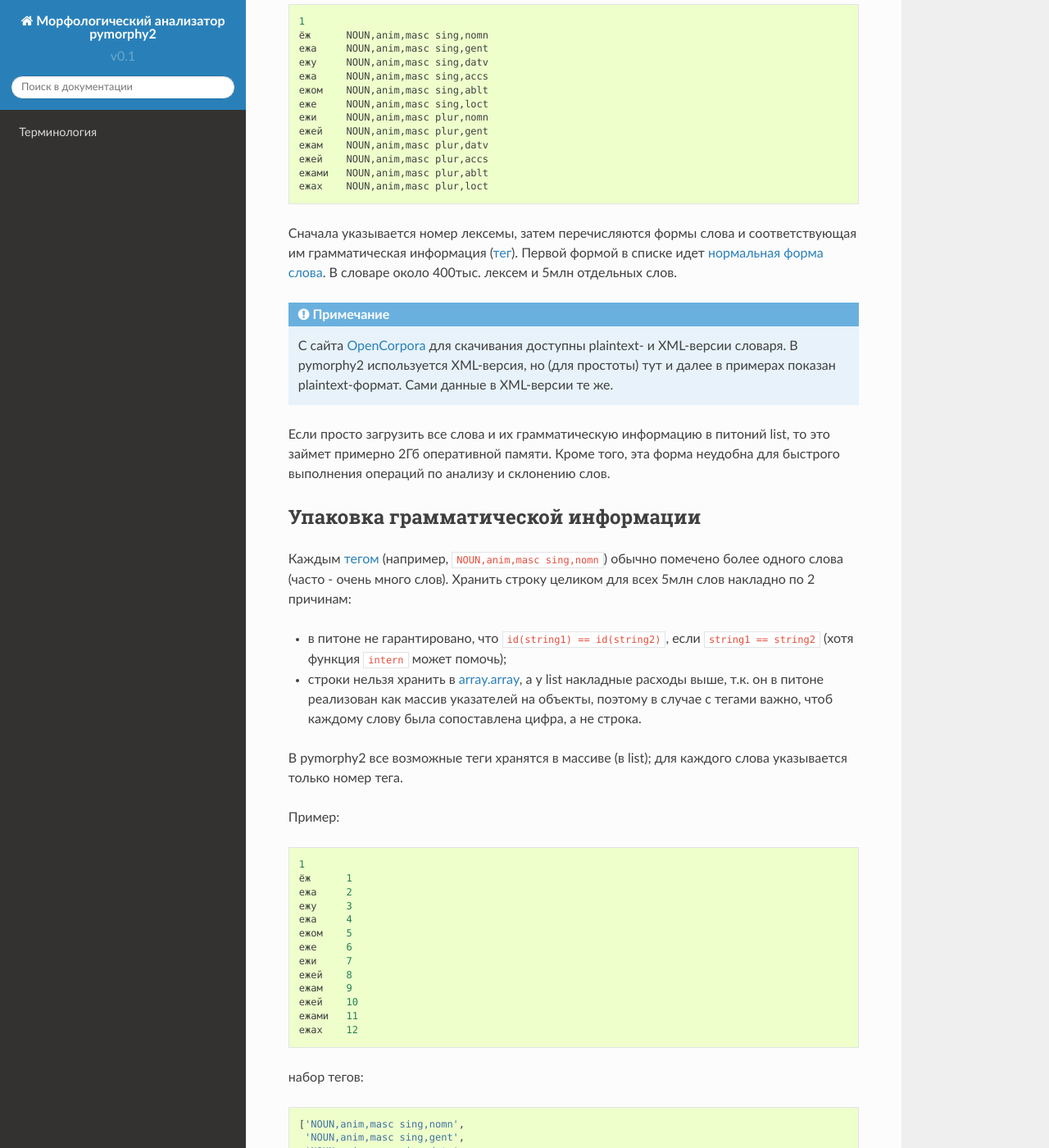
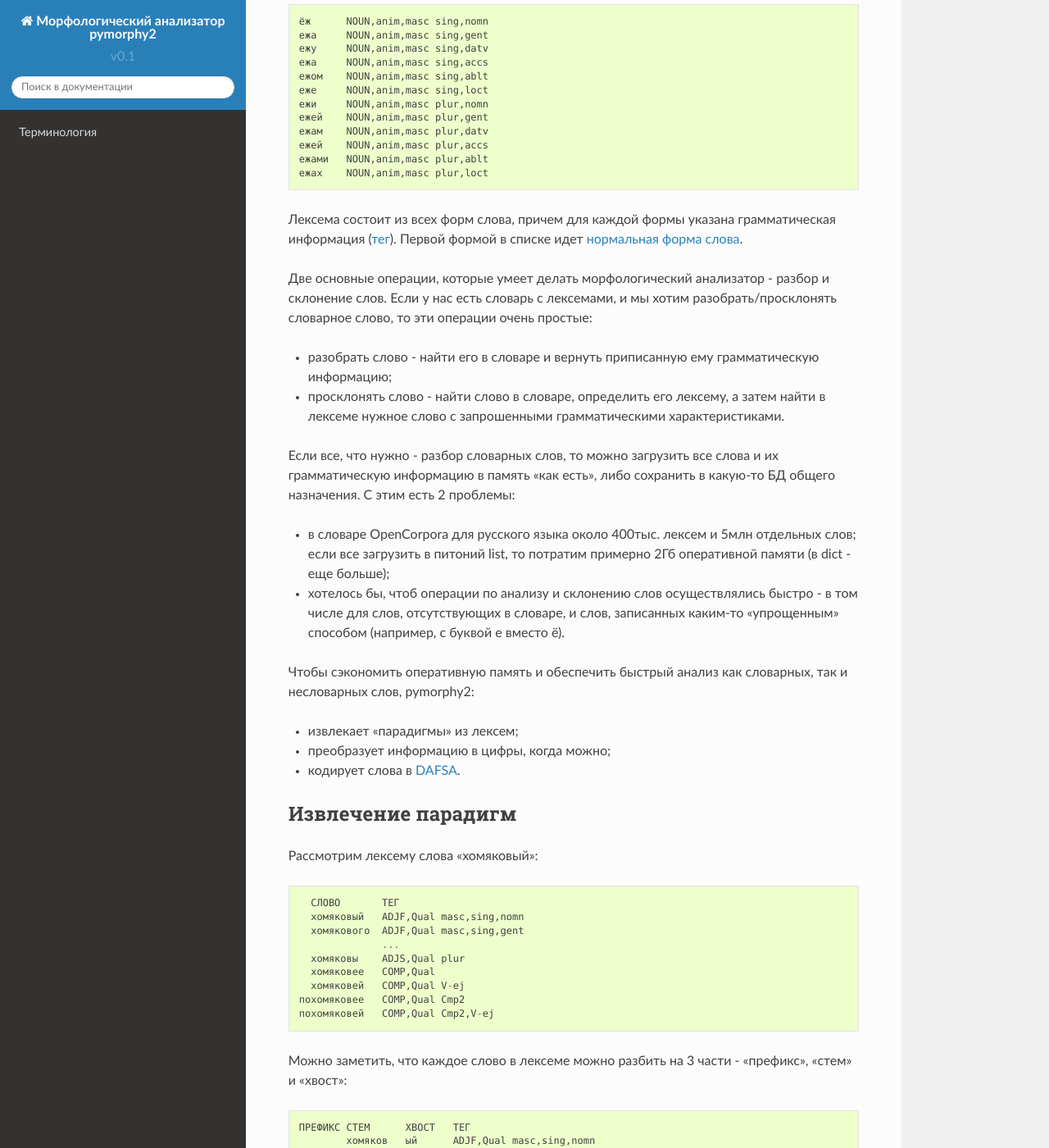
Before and after one commit to pymorphy2/pymorphy2, a Sphinx documentation site: the page built from docs/internals/dict.rst, in a window 1280 px wide and 1400 px high, scrolled down 355 px. Shown: the whole window at 82% size. Built offline with Sphinx 7.4.7 and the Read the Docs theme 2.0.0, drawn with Linux system fonts in a browser that asks for light colours; pages that are not in the unit, such as notebooks, are missing from menus; some of the changed text lies outside the part shown.

Commit message:
DOC simplify internals documentation

```diff
--- a/docs/internals/dict.rst
+++ b/docs/internals/dict.rst
@@ -8,13 +8,12 @@
 
 .. _OpenCorpora: http://opencorpora.org
 
-Упаковка словаря
+Исходный словарь
 ----------------
 
 Исходный словарь из OpenCorpora_ представляет собой файл,
 в котором слова объединены в :term:`лексемы <лексема>` следующим образом::
 
-    1
     ёж      NOUN,anim,masc sing,nomn
     ежа     NOUN,anim,masc sing,gent
     ежу     NOUN,anim,masc sing,datv
@@ -28,157 +27,120 @@
     ежами   NOUN,anim,masc plur,ablt
     ежах    NOUN,anim,masc plur,loct
 
-Сначала указывается номер лексемы, затем перечисляются формы слова и
-соответствующая им грамматическая информация (:term:`тег`).
-Первой формой в списке идет :term:`нормальная форма слова`.
-В словаре около 400тыс. лексем и 5млн отдельных слов.
+Лексема состоит из всех форм слова, причем для каждой формы указана
+грамматическая информация (:term:`тег`). Первой формой в списке идет
+:term:`нормальная форма слова`.
 
-.. note::
+Две основные операции, которые умеет делать морфологический
+анализатор - разбор и склонение слов. Если у нас есть словарь с лексемами,
+и мы хотим разобрать/просклонять словарное слово, то эти операции
+очень простые:
 
-    С сайта OpenCorpora_ для скачивания доступны plaintext- и XML-версии
-    словаря. В pymorphy2 используется XML-версия, но (для простоты) тут
-    и далее в примерах показан plaintext-формат. Сами данные в XML-версии
-    те же.
+* разобрать слово - найти его в словаре и вернуть приписанную ему
+  грамматическую информацию;
+* просклонять слово - найти слово в словаре, определить его лексему, а затем
+  найти в лексеме нужное слово с запрошенными грамматическими характеристиками.
 
-Если просто загрузить все слова и их грамматическую информацию в питоний list,
-то это займет примерно 2Гб оперативной памяти. Кроме того, эта форма
-неудобна для быстрого выполнения операций по анализу и склонению слов.
+Если все, что нужно - разбор словарных слов, то можно загрузить все слова
+и их грамматическую информацию в память "как есть", либо сохранить в какую-то
+БД общего назначения. С этим есть 2 проблемы:
 
-Упаковка грамматической информации
-----------------------------------
+* в словаре OpenCorpora для русского языка около 400тыс. лексем и
+  5млн отдельных слов; если все загрузить в питоний list,
+  то потратим примерно 2Гб оперативной памяти (в dict - еще больше);
+* хотелось бы, чтоб операции по анализу и склонению слов осуществлялись
+  быстро - в том числе для слов, отсутствующих в словаре, и слов, записанных
+  каким-то "упрощенным" способом (например, с буквой е вместо ё).
 
-Каждым :term:`тегом <тег>` (например, ``NOUN,anim,masc sing,nomn``)
-обычно помечено более одного слова (часто - очень много слов).
-Хранить строку целиком для всех 5млн слов накладно по 2 причинам:
+Чтобы сэкономить оперативную память и обеспечить быстрый анализ как
+словарных, так и несловарных слов, pymorphy2:
 
-- в питоне не гарантировано, что ``id(string1) == id(string2)``, если
-  ``string1 == string2`` (хотя функция ``intern`` может помочь);
-- строки нельзя хранить в `array.array`_, а у list накладные расходы выше,
-  т.к. он в питоне реализован как массив указателей на объекты, поэтому
-  в случае с тегами важно, чтоб каждому слову была сопоставлена цифра,
-  а не строка.
+* извлекает "парадигмы" из лексем;
+* преобразует информацию в цифры, когда можно;
+* кодирует слова в DAFSA_.
 
-.. _array.array: http://docs.python.org/3/library/array.html
-
-В pymorphy2 все возможные теги хранятся в массиве (в list); для каждого слова
-указывается только номер тега.
-
-Пример::
-
-    1
-    ёж      1
-    ежа     2
-    ежу     3
-    ежа     4
-    ежом    5
-    еже     6
-    ежи     7
-    ежей    8
-    ежам    9
-    ежей    10
-    ежами   11
-    ежах    12
-
-набор тегов::
-
-    ['NOUN,anim,masc sing,nomn',
-     'NOUN,anim,masc sing,gent',
-     'NOUN,anim,masc sing,datv',
-     'NOUN,anim,masc sing,accs',
-     'NOUN,anim,masc sing,ablt',
-     'NOUN,anim,masc sing,loct',
-     'NOUN,anim,masc plur,nomn',
-     'NOUN,anim,masc plur,gent',
-     'NOUN,anim,masc plur,datv',
-     'NOUN,anim,masc plur,accs',
-     'NOUN,anim,masc plur,ablt',
-     'NOUN,anim,masc plur,loct',
-     # ...
-     ]
+.. _DAFSA: http://en.wikipedia.org/wiki/Directed_acyclic_word_graph
 
 .. _paradigms:
 
-Парадигмы
----------
+Извлечение парадигм
+-------------------
 
-Изначально в словаре из OpenCorpora_ нет понятия :term:`парадигмы <парадигма>`
-слова (парадигма - это образец для склонени или спряжения слов).
-В pymorphy2 выделенные явным образом словоизменительные парадигмы необходимы
-для того, чтоб склонять неизвестные слова (т.к. при этом нужны образцы
-для склонения).
+Рассмотрим лексему слова "хомяковый"::
 
-.. note::
+      СЛОВО       ТЕГ
+      хомяковый   ADJF,Qual masc,sing,nomn
+      хомякового  ADJF,Qual masc,sing,gent
+                  ...
+      хомяковы    ADJS,Qual plur
+      хомяковее   COMP,Qual
+      хомяковей   COMP,Qual V-ej
+    похомяковее   COMP,Qual Cmp2
+    похомяковей   COMP,Qual Cmp2,V-ej
 
-    Для других операций явно выделенные парадигмы тоже могут быть удобными,
-    хотя все, кроме склонения неизвестных слов, можно было бы выполнять
-    достаточно быстро и без явно выделенных парадигм.
+Можно заметить, что каждое слово в лексеме можно разбить
+на 3 части - "префикс", "стем" и "хвост"::
 
-Пример исходной лексемы::
+    ПРЕФИКС СТЕМ      ХВОСТ   ТЕГ
+            хомяков   ый      ADJF,Qual masc,sing,nomn
+            хомяков   ого     ADJF,Qual masc,sing,gent
+                      ...
+            хомяков   ы       ADJS,Qual plur
+            хомяков   ее      COMP,Qual
+            хомяков   ей      COMP,Qual V-ej
+        по  хомяков   ее      COMP,Qual Cmp2
+        по  хомяков   ей      COMP,Qual Cmp2,V-ej
 
-    тихий   100
-    тихого  102
-    тихому  105
-    ...
-    тише    124
-    потише  148
+"Стем" тут - часть слова, общая для всех слов в лексеме. Откинем его::
 
-У слов в этой лексеме есть неизменяемая часть (:term:`стем` "ти"),
-изменяемое "окончание" и необязательный "префикс" ("по"). Выделив у
-каждой формы "окончание" и "префикс", можно разделить лексему на
-стем и таблицу для склонения::
+    ПРЕФИКС           ХВОСТ   ТЕГ
+                      ый      ADJF,Qual masc,sing,nomn
+                      ого     ADJF,Qual masc,sing,gent
+                      ...
+                      ы       ADJS,Qual plur
+                      ее      COMP,Qual
+                      ей      COMP,Qual V-ej
+        по            ее      COMP,Qual Cmp2
+        по            ей      COMP,Qual Cmp2,V-ej
 
-    стем: ти
-    таблица для склонения ("окончание", номер тега, "префикс"):
+По этой новой таблице можно склонять не только слово "хомяковый",
+но и другие слова - например, "красивый" или даже "бутявковый".
+Полученная таблица - это и есть :term:`парадигма`,
+образец для склонения или спряжения слов.
 
-        "хий"      100  ""
-        "хого"     102  ""
-        "хому"     105  ""
-        ...
-        "ше"       124  ""
-        "ше"       125  "по"
+При компиляции словаря OpenCorpora pymorphy2 для каждой лексемы определяет
+ее парадигму. Для русского языка получается примерно 3 тысячи
+уникальных парадигм (из примерно 400 лексем).
 
-Для многих :term:`лексем <лексема>` таблицы для склонения получаются
-одинаковыми. В pymorphy2 выделенные таким образом таблицы для склонения
-принимаются за парадигмы.
+Имея парадигмы, не нужно хранить все лексемы и информацию о том,
+к какой лексеме принадлежит слово - достаточно сохранить парадигмы
+и информацию о том, по какой парадигме слово изменяется.
 
-"Окончания" и "префиксы" в парадигмах повторяются, и хорошо
-бы их не хранить по многу раз (а еще лучше - создавать
-поменьше питоньих объектов для них), поэтому все возможные
-"окончания" хранятся в отдельном массиве, а в парадигме указывается
-только номер "окончания"; с "префиксами" - то же самое.
+Хранение парадигм
+-----------------
 
-В итоге получается примерно так::
+Чтобы хранить парадигмы более компактно, они преобразуются в массивы чисел.
+Префиксам, "хвостам" и тегам присваиваются номера, и в парадигмах хранятся
+только эти номера. Строки с префиксами, хвостами и тегами хранятся отдельно,
+в питоньих list. Номер строки - это просто ее индекс.
 
-    55      100     0
-    56      102     0
-    57      105     0
-    ...
-    73      124     0
-    73      125     1
+Пример закодированой таким образом парадигмы::
 
-.. note::
+    prefix_id        suffix_id   tag_id
+            0        66          78
+            0        67          79
+                     ...
+            0        37          94
+            0        82          95
+            0        121         96
+            1        82          97
+            1        121         98
 
-    Сейчас все возможные окончания парадигм хранятся в list;
-    возможно, было бы более эффективно хранить их в DAWG или Trie и
-    использовать perfect hash для сопоставления индекс <-> слово,
-    но сейчас это не реализовано.
-
-Линеаризация парадигм
----------------------
-
-Тройки "окончание, номер грамматической информации, префикс" в tuple хранить
-расточительно, т.к. этих троек получается очень много (сотни тысяч),
-а каждый tuple требует дополнительной памяти::
-
-    >>> import sys
-    >>> sys.getsizeof(tuple())
-    56
-
-Поэтому каждая парадигма упаковывается в одномерный массив: сначала идут
-все номера окончаний, потом все номера тегов, потом все номера
+Каждая парадигма упаковывается в одномерный массив (`array.array`_):
+сначала идут все номера хвостов, потом все номера тегов, потом все номера
 префиксов::
 
-    55 56 57 ... 73 73 | 100 102 105 ... 124 125 | 0 0 0 ... 0 1
+    66 67 ... 37 82 121 82 121 | 78 79 ... 94 95 96 97 98 | 0 0 ... 0 0 0 1 1
 
 Пусть парадигма состоит из N форм слов; в массиве будет тогда N*3 элементов.
 Данные о i-й форме можно получить с помощью индексной арифметики:
@@ -186,21 +148,25 @@
 (индексация с 0) будет лежать в элементе массива с номером ``N + 2``,
 а номер префикса для этой же формы - в элементе ``N*2 + 2``.
 
-Хранить числа в питоньем list накладно, т.к. в Python числа типа int - это
-тоже объекты и требуют памяти::
+.. _array.array: http://docs.python.org/3/library/array.html
 
-    >>> import sys
-    >>> sys.getsizeof(1001)
-    24
+.. note:: Особенности реализации в Python:
 
-Память под числа [-5...256] в CPython выделена заранее, но
+    Тройки "номер хвоста, номер грамматической информации, номер префикса"
+    в tuple хранить расточительно, т.к. этих троек получается очень много
+    (сотни тысяч), а каждый tuple требует дополнительной памяти::
 
-* это деталь реализации CPython;
-* в парадигмах много чисел не из этого интервала;
-* list в питоне реализован через массив указателей, а значит требует
-  дополнительные 4 или 8 байт на элемент (на 32- и 64-битных системах).
+        >>> import sys
+        >>> sys.getsizeof(tuple())
+        56
 
-Поэтому данные хранятся в `array.array`_ из стандартной библиотеки.
+    В отличие от питоньего list, `array.array`_ хранится одним куском памяти,
+    накладные расходы меньше. В питоне list - массив указателей на объекты.
+
+    Строки кодируются в цифры, чтобы их можно было хранить в `array.array`_,
+    и чтобы не хранить одну и ту же строку много раз (в питоне не
+    гарантировано, что ``id(string1) == id(string2)``, если
+    ``string1 == string2``).
 
 Связи между лексемами
 ---------------------
@@ -222,14 +188,15 @@
 Упаковка слов
 -------------
 
-Для хранения данных о словах используется граф (Directed Acyclic Word Graph,
-`wiki <http://en.wikipedia.org/wiki/Directed_acyclic_word_graph>`__)
+Для хранения данных о словах используется конечный автомат
+(Deterministic Acyclic Finite State Automaton,
+`wiki <http://en.wikipedia.org/wiki/Deterministic_acyclic_finite_state_automaton>`__)
 с использованием библиотек DAWG_ (это обертка над C++ библиотекой dawgdic_)
 или DAWG-Python_ (это написанная на питоне реализация DAWG, которая не требует
 компилятора для установки и работает быстрее DAWG_ под PyPy).
 
-В структуре данных DAWG некоторые общие части слов не
-дублируются (=> требуется меньше памяти); кроме того, в DAWG можно быстро
+В структуре данных DAFSA некоторые общие части слов не дублируются
+(=> требуется меньше памяти); кроме того, в DAWG можно быстро
 выполнять не только точный поиск слова, но и другие операции - например,
 поиск по префиксу или поиск с заменами.
 
```
Also changed, not shown: other parts of docs/internals/dict.rst (+1 -1 lines).
